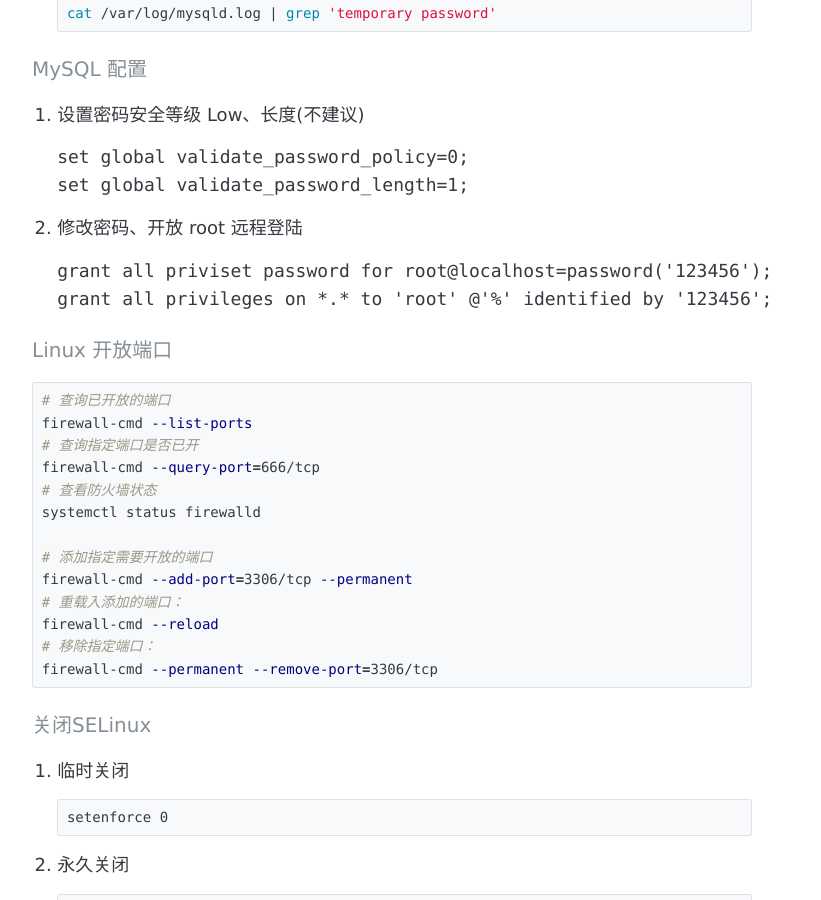
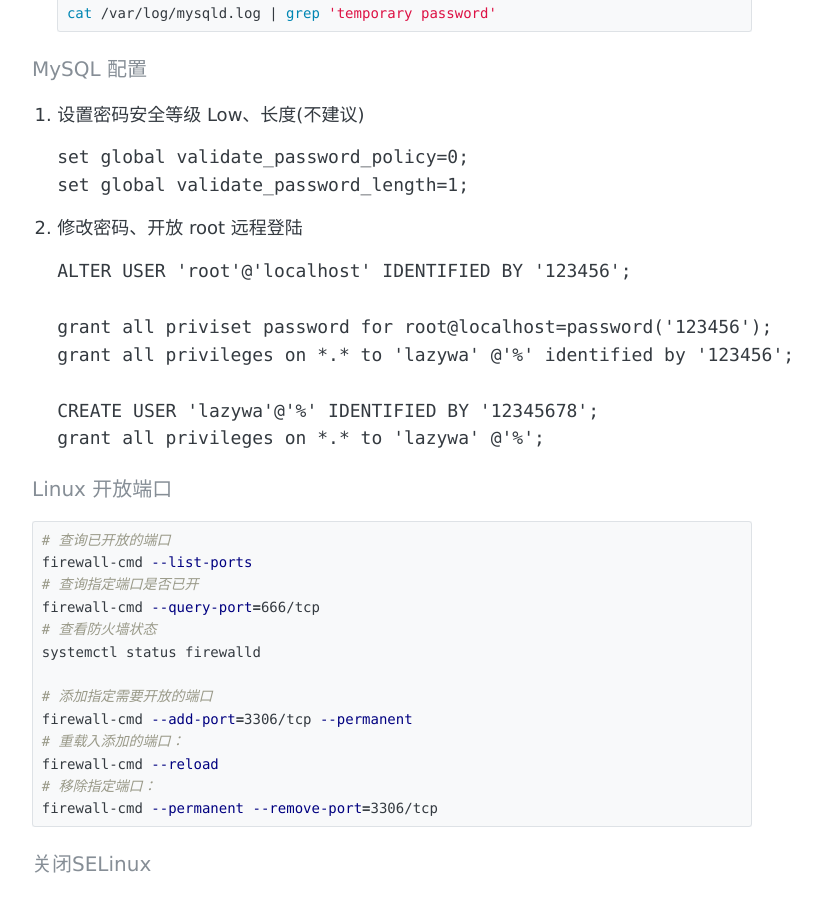
Before and after one commit to lazwan/lazywa.github.io, a Jekyll site: the page built from _posts/2022-01-04-MyConfig.md, in a window 1280 px wide and 900 px high, scrolled down 758 px. Shown: the whole window, without its empty margins (248-1069 px from the left). Built offline with Jekyll 4.4.1, drawn with Linux system fonts in a browser that asks for light colours.

Commit message:
Update 2022-01-04-MyConfig.md

````diff
--- a/_posts/2022-01-04-MyConfig.md
+++ b/_posts/2022-01-04-MyConfig.md
@@ -52,8 +52,13 @@ tags:
 2. 修改密码、开放 root 远程登陆
 
    ```mysql
+   ALTER USER 'root'@'localhost' IDENTIFIED BY '123456';
+
    grant all priviset password for root@localhost=password('123456');
-   grant all privileges on *.* to 'root' @'%' identified by '123456';
+   grant all privileges on *.* to 'lazywa' @'%' identified by '123456';
+
+   CREATE USER 'lazywa'@'%' IDENTIFIED BY '12345678';
+   grant all privileges on *.* to 'lazywa' @'%';
    ```
 
 #### Linux 开放端口
````
